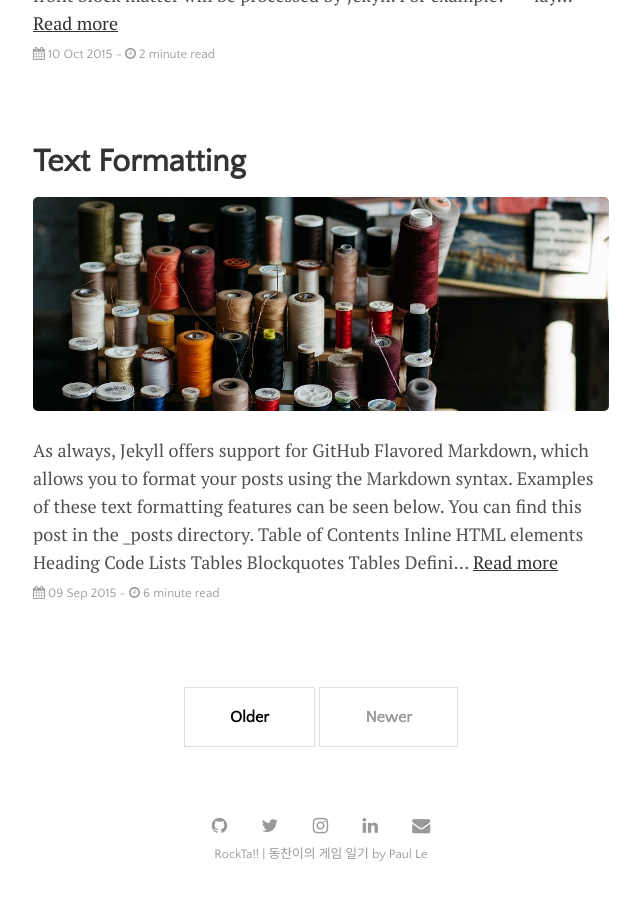
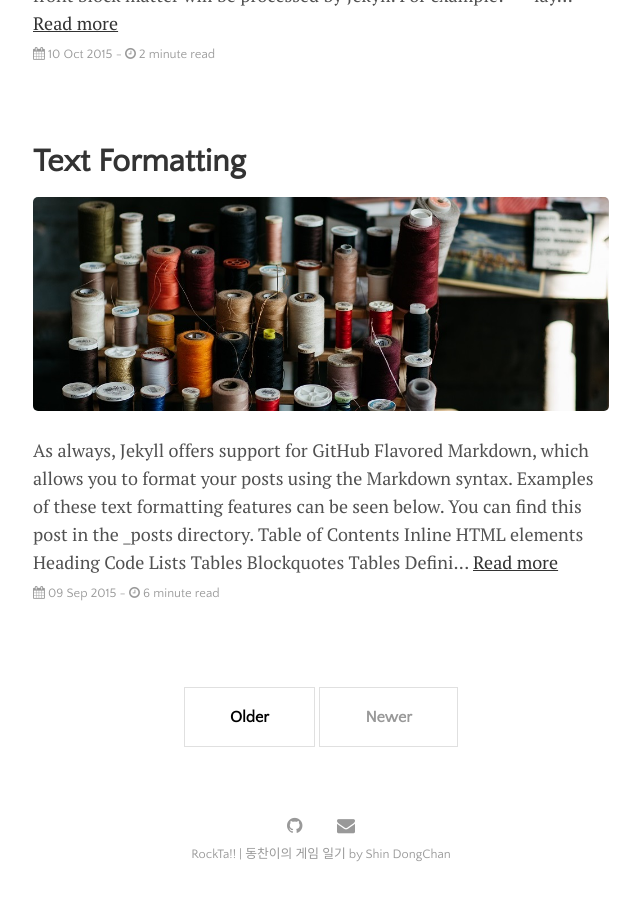
Before and after one commit to sdchihi/sdcpage, a Jekyll site: the page built from index.html, in a window 1280 px wide and 900 px high, scrolled down 2263 px. Shown: the whole window, without its empty margins (319-959 px from the left). Built offline with Jekyll 4.4.1, drawn with Linux system fonts in a browser that asks for light colours; nearby versions of some CDN libraries; the list of posts is cut into pages by our own code.

Commit message:
Update _config.yml

```diff
--- a/_config.yml
+++ b/_config.yml
@@ -7,13 +7,10 @@ url:                #"https://sdchihi.github.io/"
 github:
   url:               #"https://lenpaul.github.io/Lagrange"
 author:
-  name:              "Paul Le"
-  email:             "l.nguyen.paul@gmail.com"
-  twitter:           "paululele"
-  instagram:         "paululele"
+  name:              "Shin DongChan"
+  email:             "sdchihi@naver.com"
   github:            "lenpaul"
   facebook:          "Le.Paul.94"
-  linkedin:          "lenpaul"
 navigation:
 - title: About
   url: /about
```
